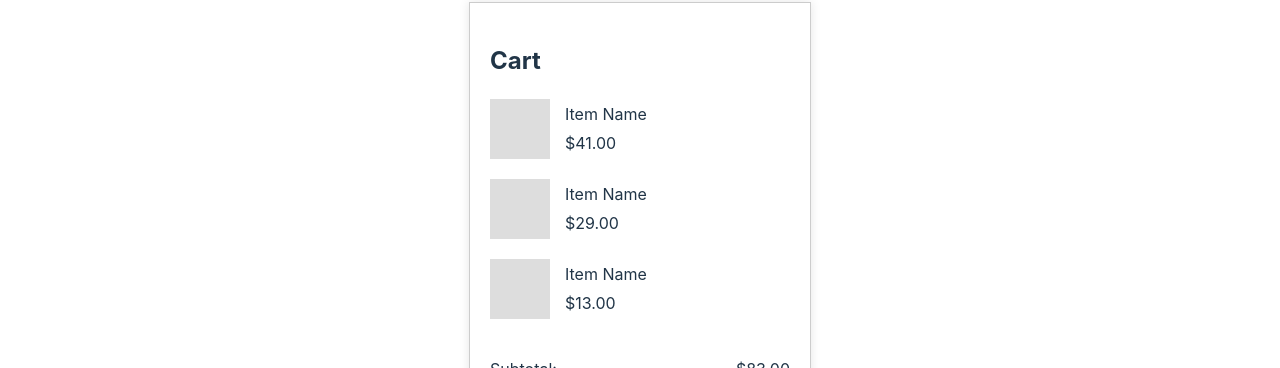
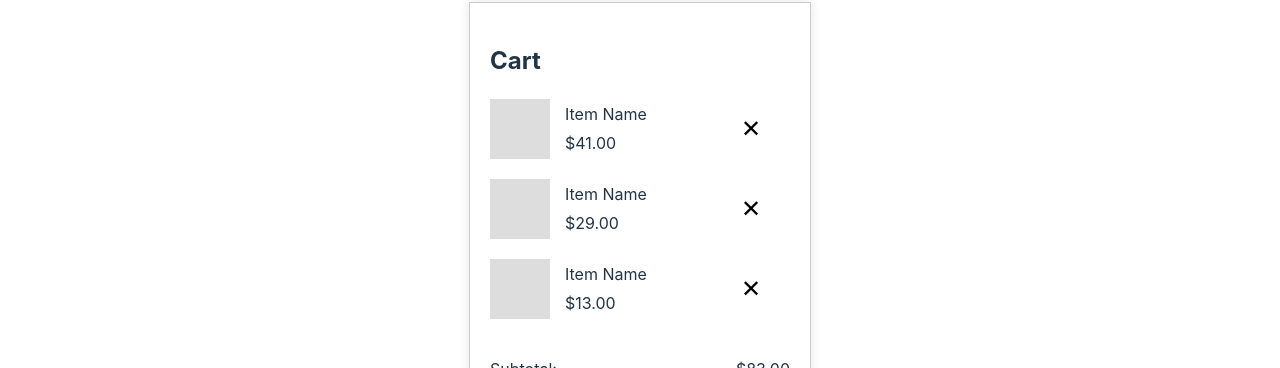
Before and after one commit to ibehanwillett/shopfront-frontend, a React (Vite) app: page /cart in a window 1280 px wide. Shown: the part 195-563 px from the top of the page. Built offline with nearby package versions, Linux system fonts and the light colour scheme.

Commit message:
added delete button to cart

```diff
--- a/src/components/Cart/Cart.jsx
+++ b/src/components/Cart/Cart.jsx
@@ -1,14 +1,18 @@
-import React from 'react';
+import React, { useState} from 'react';
 import CartItem from './CartItem';
 import '../styles/cart.css';
 
 function Cart() {
-  // Static data for the cart items
-  const cartItems = [
+  const [cartItems, setCartItems] = useState([
     { id: 1, name: 'Item Name', price: 41.00 },
     { id: 2, name: 'Item Name', price: 29.00 },
-    { id: 3, name: 'Item Name', price: 13.00 },
-  ];
+    { id: 3, name: 'Item Name', price: 13.00 }
+  ]);
+
+  const handleDelete = (id) => {
+    const updatedCartItems = cartItems.filter(item => item.id !== id);
+    setCartItems(updatedCartItems);
+  };
 
   const subtotal = cartItems.reduce((acc, item) => acc + item.price, 0);
 
@@ -16,7 +20,11 @@ function Cart() {
     <div className="cart-container">
       <h2>Cart</h2>
       {cartItems.map(item => (
-        <CartItem key={item.id} name={item.name} price={item.price} />
+        <CartItem
+        key={item.id}
+        name={item.name}
+        price={item.price}
+        onDelete={() => handleDelete(item.id)}/>
       ))}
       <div className="cart-subtotal">
         <p>Subtotal:</p>
--- a/src/components/Cart/CartItem.jsx
+++ b/src/components/Cart/CartItem.jsx
@@ -1,7 +1,7 @@
 import React from 'react';
 import '../styles/cartItem-styles.css';
 
-function CartItem({ name, price }) {
+function CartItem({ name, price, onDelete }) {
   return (
     <div className="cart-item">
       <div className="cart-item-image"></div> {/* Placeholder for the image */}
@@ -9,8 +9,10 @@ function CartItem({ name, price }) {
         <p>{name}</p>
         <p>${price.toFixed(2)}</p>
       </div>
+      <button onClick={onDelete} className="cart-item-delete">✕</button>
     </div>
   );
 }
 
+
 export default CartItem;
--- a/src/components/styles/cartItem-styles.css
+++ b/src/components/styles/cartItem-styles.css
@@ -15,6 +15,14 @@
     margin: 0;
   }
 
+  .cart-item-delete {
+    margin-left: auto;
+    background: none;
+    border: none;
+    cursor: pointer;
+    font-size: 24px; /* Adjust size as needed */
+  }
+
   /* @media (max-width: 768px) {
     .cart-item {
       flex-direction: column;
```
